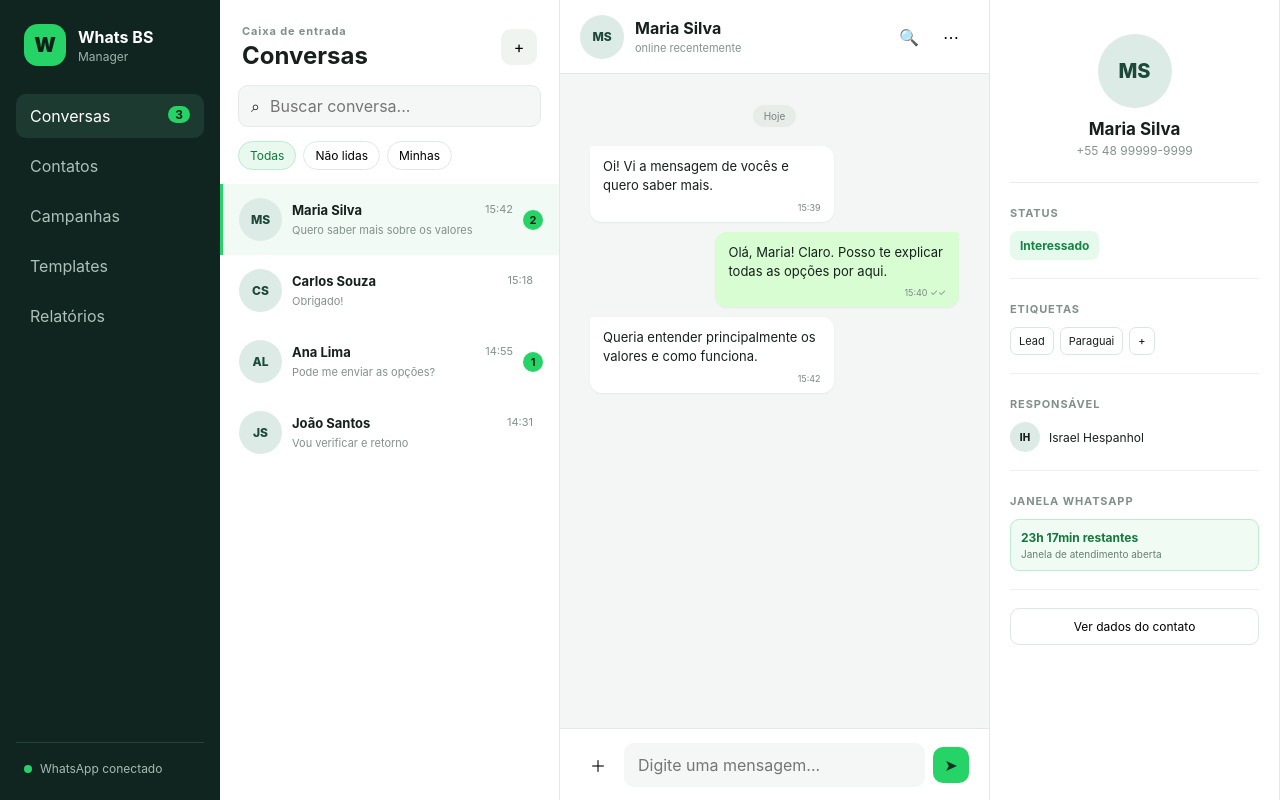
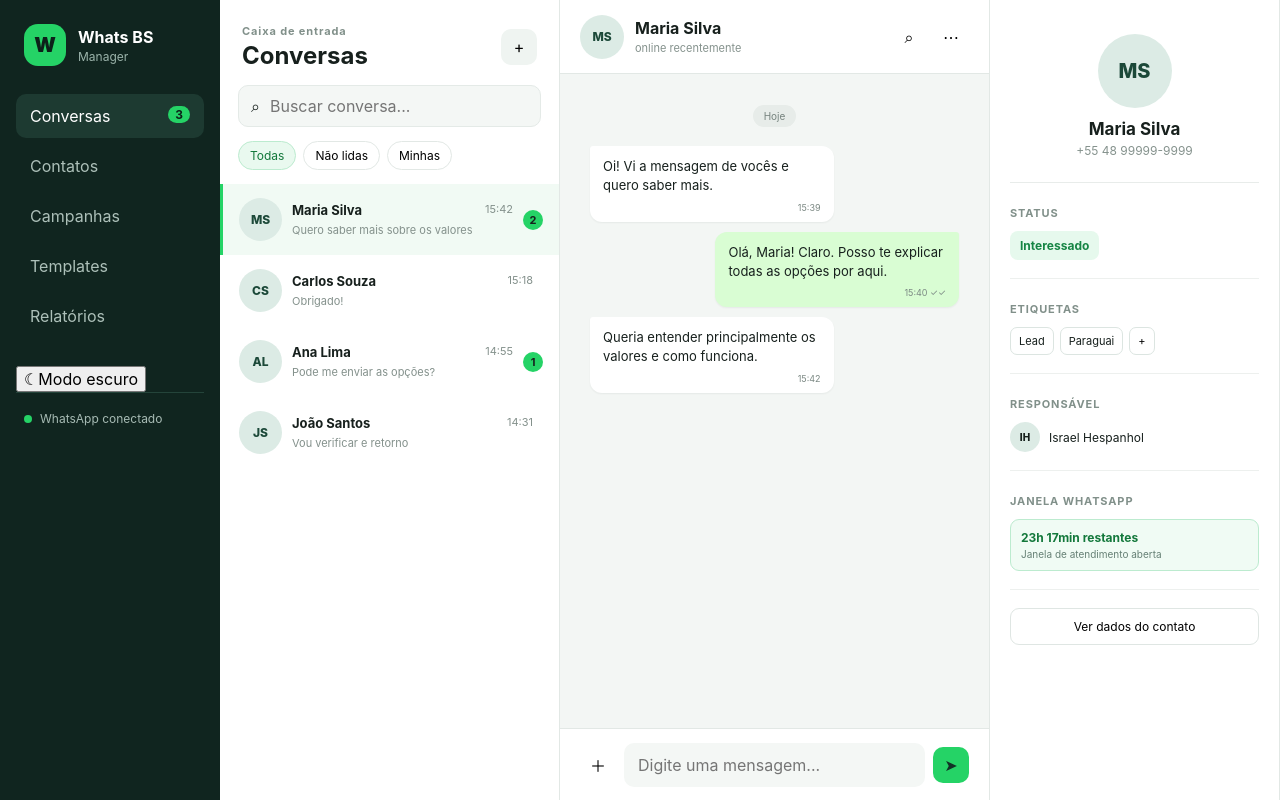
Before and after one commit to israelhespanhol-lang/Whats-Bs-Maneger-, a Next.js app in the folder apps/web/: page / in a window 1280 px wide. Built offline with nearby package versions, Linux system fonts and the light colour scheme.

Commit message:
feat(web): expose dark mode in inbox

```diff
--- a/apps/web/app/page.tsx
+++ b/apps/web/app/page.tsx
@@ -1,3 +1,5 @@
+import ThemeToggle from "../components/theme-toggle";
+
 const conversations = [
   { name: "Maria Silva", message: "Quero saber mais sobre os valores", unread: 2, time: "15:42" },
   { name: "Carlos Souza", message: "Obrigado!", unread: 0, time: "15:18" },
@@ -25,9 +27,12 @@ export default function Home() {
           <button className="navItem">Relatórios</button>
         </nav>
 
-        <div className="connection">
-          <i />
-          WhatsApp conectado
+        <div className="sidebarFooter">
+          <ThemeToggle />
+          <div className="connection">
+            <i />
+            WhatsApp conectado
+          </div>
         </div>
       </aside>
 
@@ -78,7 +83,7 @@ export default function Home() {
             </div>
           </div>
           <div className="chatActions">
-            <button>🔍</button>
+            <button>⌕</button>
             <button>⋯</button>
           </div>
         </header>
```
